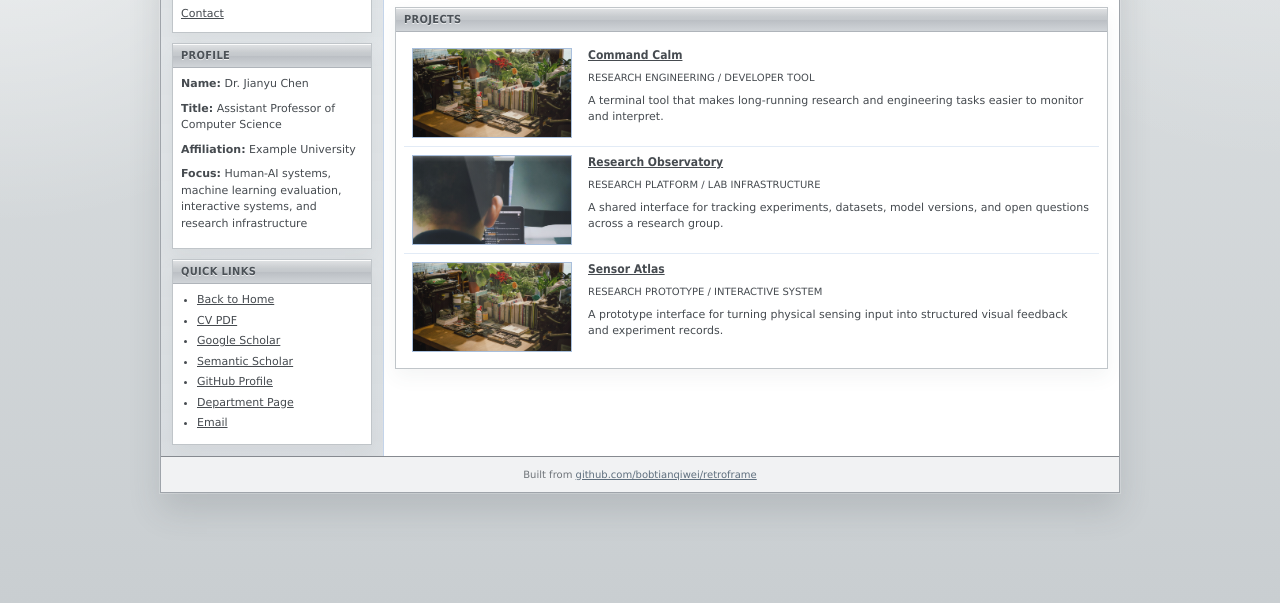
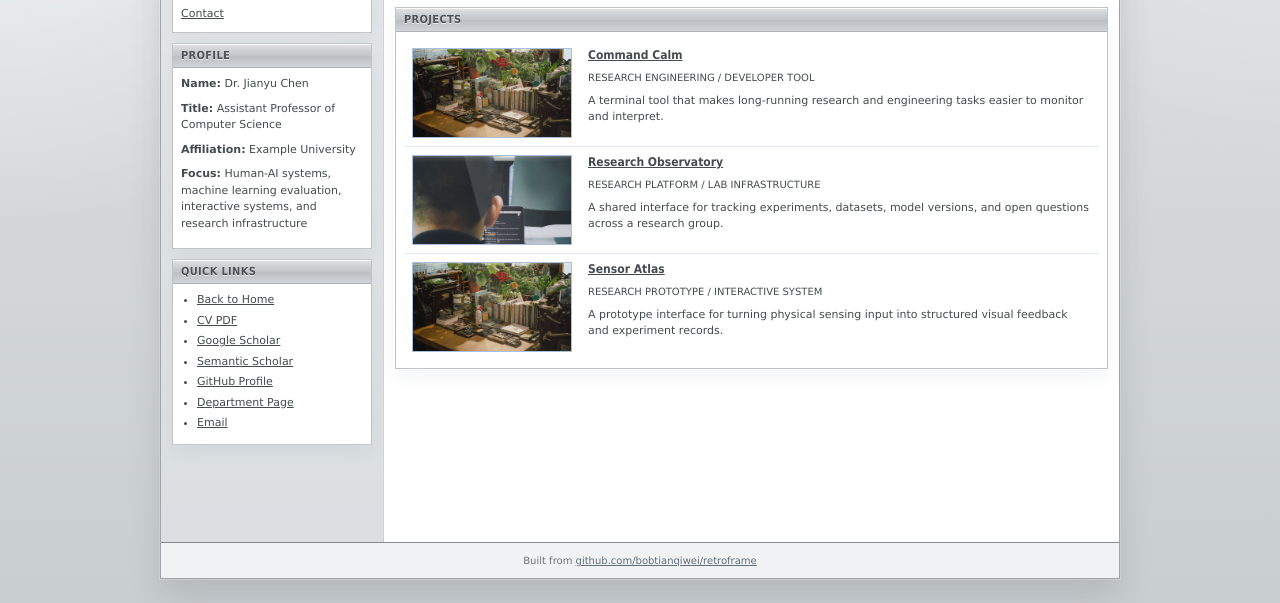
Before and after one commit to bobtianqiwei/retroframe, a website: page projects/index.html in a window 1280 px wide. Shown: the part 197-800 px from the top of the page. Drawn offline with Linux system fonts and the light colour scheme; no server answers.

Commit message:
Update retroframe.css

```diff
--- a/assets/css/retroframe.css
+++ b/assets/css/retroframe.css
@@ -7,6 +7,9 @@ html {
 body {
   margin: 0;
   min-height: 100vh;
+  display: flex;
+  flex-direction: column;
+  align-items: center;
   padding: 12px 0 24px;
   box-sizing: border-box;
   background: #d8e5f6;
@@ -32,9 +35,10 @@ img {
   box-sizing: border-box;
   display: flex;
   flex-direction: column;
+  flex: 1 0 auto;
   width: 960px;
-  margin: 0 auto;
-  min-height: 100%;
+  margin: 0;
+  min-height: 0;
   border: 1px solid rgba(107, 140, 187, 0.95);
   background: linear-gradient(rgba(255, 255, 255, 0.78), rgba(231, 239, 250, 0.78));
   box-shadow:
```
